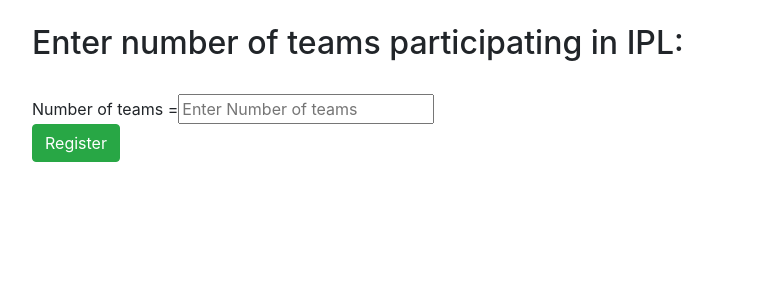
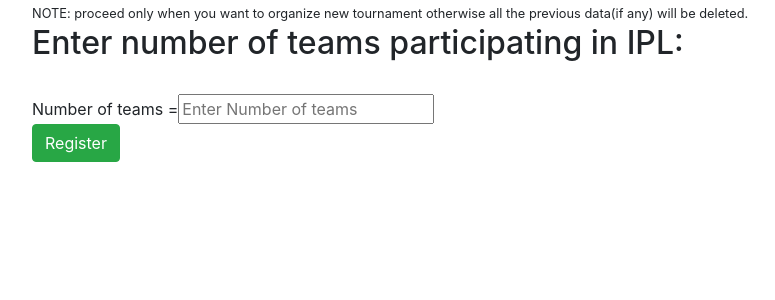
Before and after one commit to girlscript-blr/code-with-girlscript-bangalore, a Flask app: page /register in a window 1280 px wide. Shown: the top 300 px of the page, without its empty margins (53-828 px from the left). Run offline with Flask 2, Linux system fonts and the light colour scheme.

Commit message:
Update register.html

```diff
--- a/Medium/5. IPL Management App/solutions/4doctorstrange_IPl-Medium/templates/register.html
+++ b/Medium/5. IPL Management App/solutions/4doctorstrange_IPl-Medium/templates/register.html
@@ -17,7 +17,7 @@
 
     {%  endwith  %}
 
-
+<small>NOTE: proceed only when you want to organize new tournament otherwise all the previous data(if any) will be deleted.</small>
 <br>
 <h2>Enter number of teams participating in IPL:</h2>
 <br>
```
